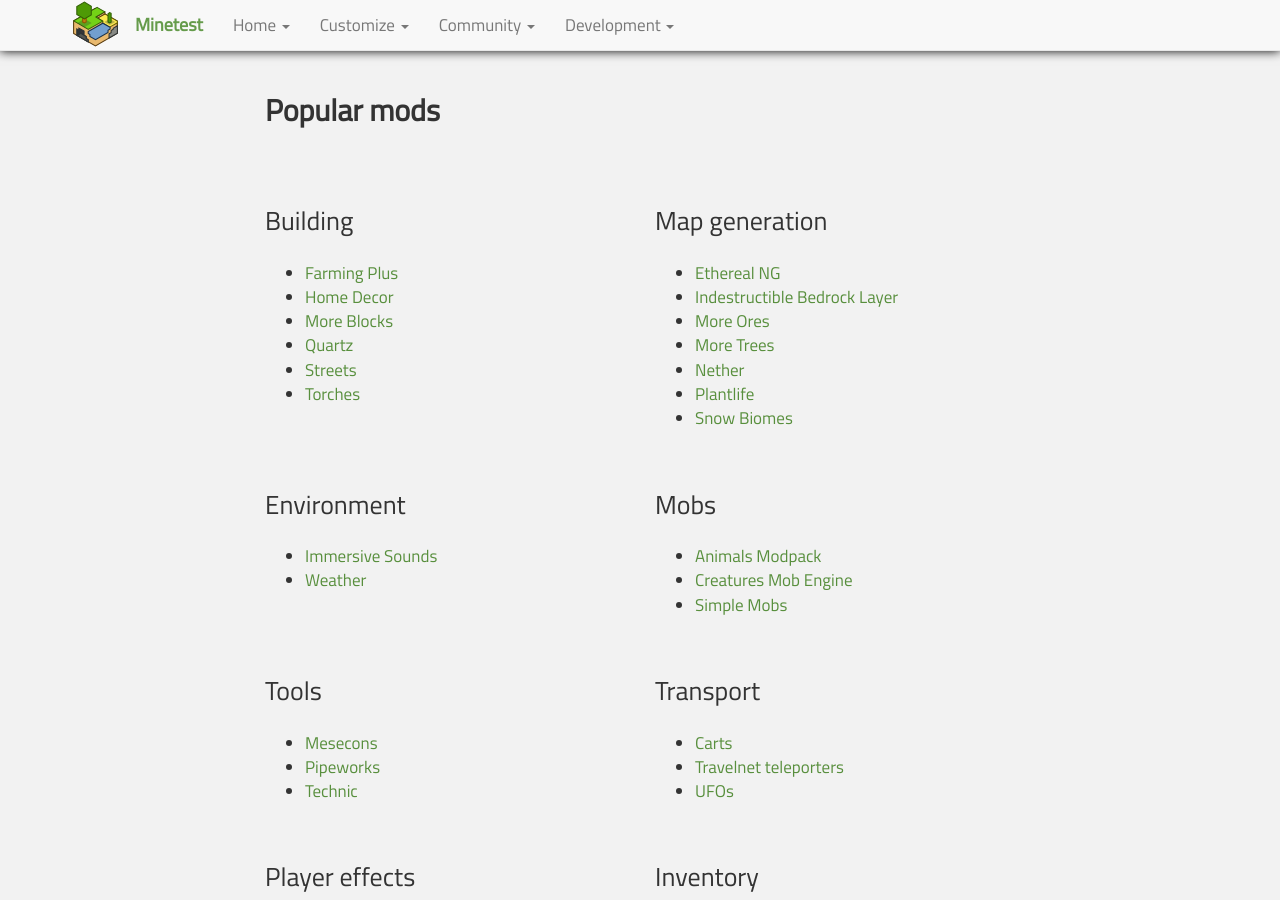
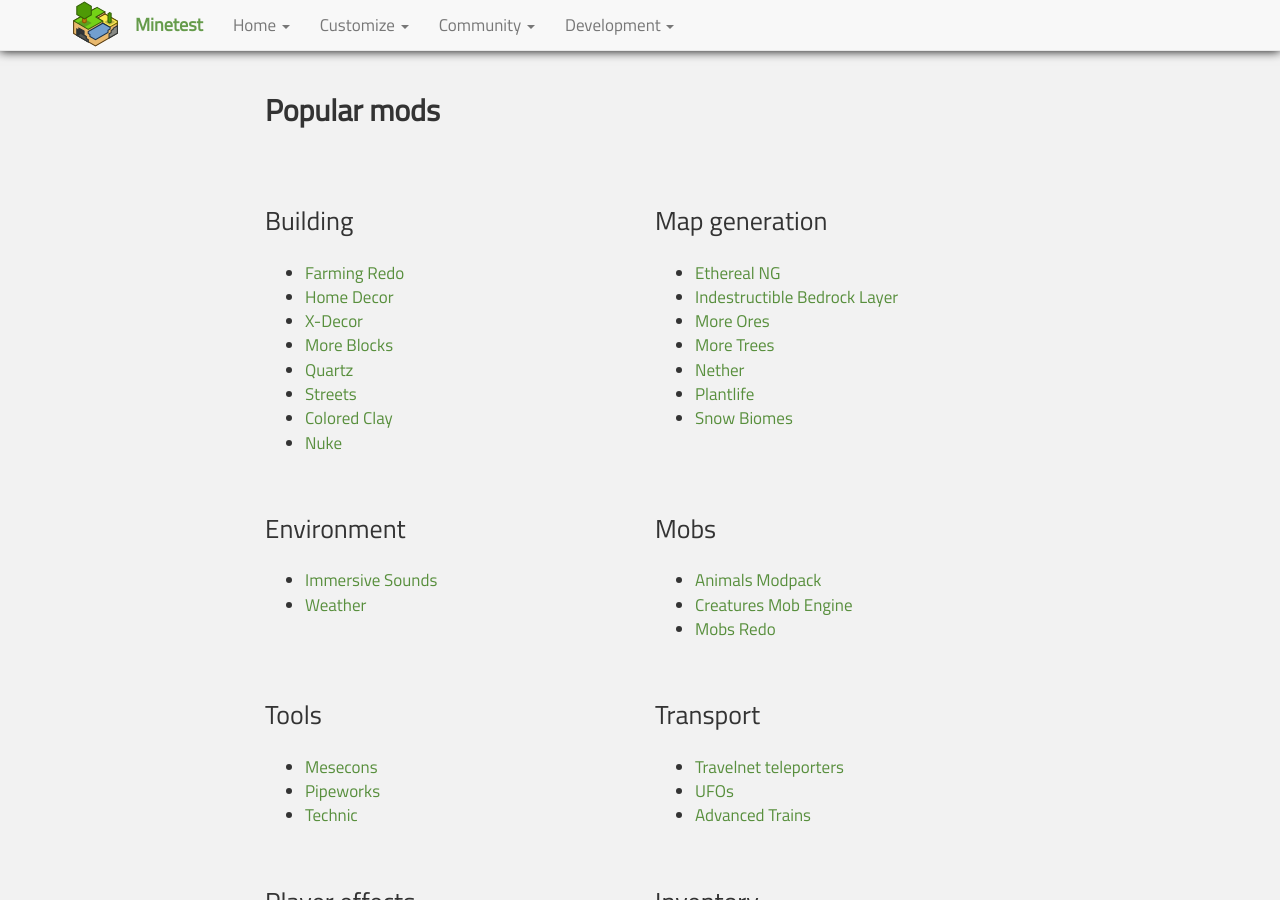
Before and after one commit to minetest/minetest.github.io, a Jekyll site: the page built from customize.html, in a window 1280 px wide and 900 px high, scrolled down 1180 px. Built offline with Jekyll 4.4.1, drawn with Linux system fonts in a browser that asks for light colours; comment, search, counter and statistics services are not loaded; some of the changed text lies outside the part shown.

Commit message:
Update list of mods / texture packs on Customize page

```diff
--- a/customize.html
+++ b/customize.html
@@ -49,12 +49,14 @@ More subgames are available <a href="https://forum.minetest.net/viewforum.php?f=
   <div class="col-sm-6">
     <h3>Building</h3>
     <ul>
-      <li><a href="https://forum.minetest.net/viewtopic.php?t=2787">Farming Plus</a></li>
+      <li><a href="https://forum.minetest.net/viewtopic.php?t=9019">Farming Redo</a></li>
       <li><a href="https://forum.minetest.net/viewtopic.php?t=2041">Home Decor</a></li>
+      <li><a href="https://forum.minetest.net/viewtopic.php?t=12534">X-Decor</a></li>
       <li><a href="https://forum.minetest.net/viewtopic.php?t=509">More Blocks</a></li>
       <li><a href="https://forum.minetest.net/viewtopic.php?t=5682">Quartz</a></li>
       <li><a href="https://forum.minetest.net/viewtopic.php?t=2984">Streets</a></li>
-      <li><a href="https://forum.minetest.net/viewtopic.php?t=6099">Torches</a></li>
+      <li><a href="https://forum.minetest.net/viewtopic.php?t=15651">Colored Clay</a></li>
+      <li><a href="https://forum.minetest.net/viewtopic.php?t=638">Nuke</a></li>
     </ul>
   </div>
 
@@ -86,7 +88,7 @@ More subgames are available <a href="https://forum.minetest.net/viewforum.php?f=
     <ul>
       <li><a href="https://forum.minetest.net/viewtopic.php?t=629">Animals Modpack</a></li>
       <li><a href="https://forum.minetest.net/viewtopic.php?t=8638">Creatures Mob Engine</a></li>
-      <li><a href="https://forum.minetest.net/viewtopic.php?t=3063">Simple Mobs</a></li>
+      <li><a href="https://forum.minetest.net/viewtopic.php?t=9917">Mobs Redo</a></li>
     </ul>
   </div>
 </div>
@@ -104,9 +106,9 @@ More subgames are available <a href="https://forum.minetest.net/viewforum.php?f=
   <div class="col-sm-6">
     <h3>Transport</h3>
     <ul>
-      <li><a href="https://forum.minetest.net/viewtopic.php?t=2451">Carts</a></li>
       <li><a href="https://forum.minetest.net/viewtopic.php?t=4877">Travelnet teleporters</a></li>
       <li><a href="https://forum.minetest.net/viewtopic.php?t=4086">UFOs</a></li>
+      <li><a href="https://forum.minetest.net/viewtopic.php?t=14726">Advanced Trains</a></li>
     </ul>
   </div>
 </div>
```
Also changed, not shown: other parts of customize.html (+9 -5 lines).
